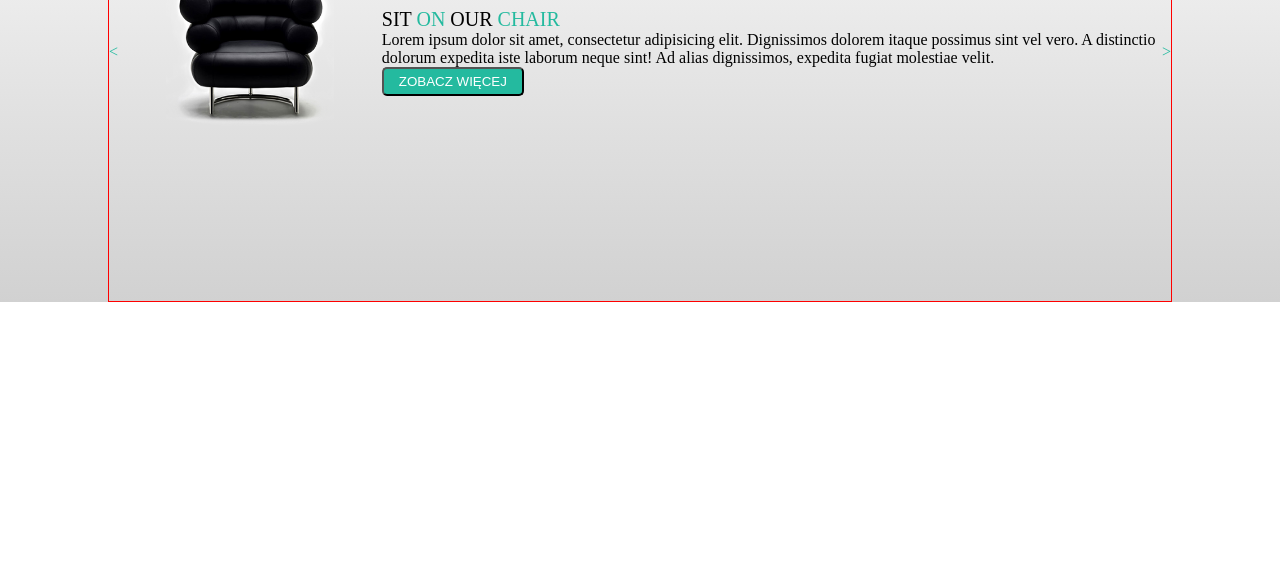
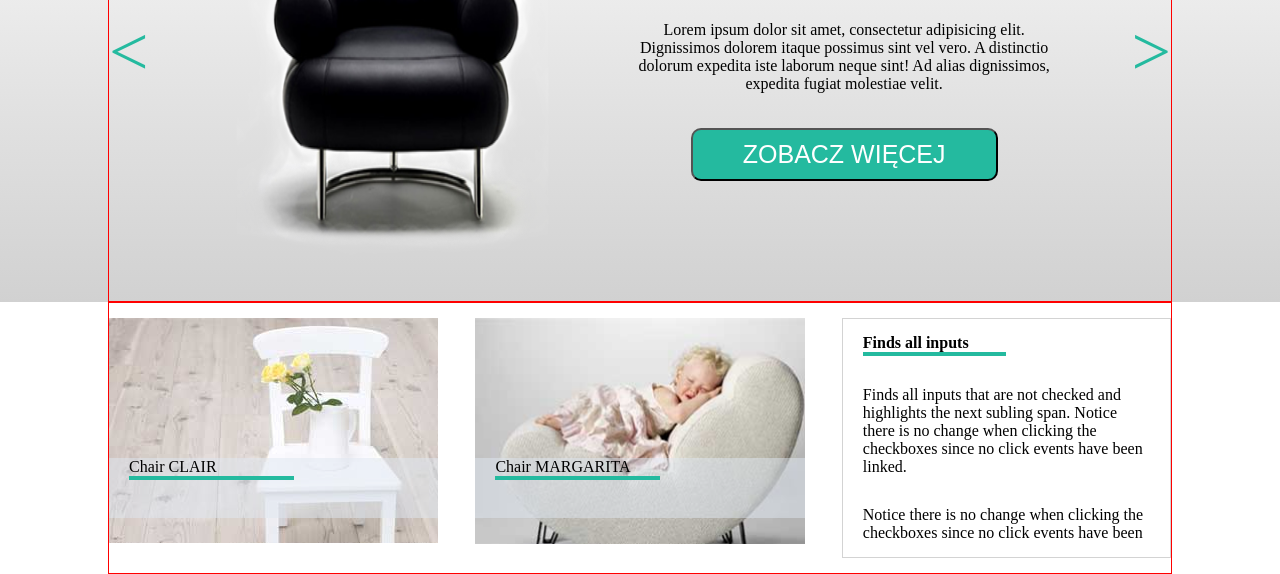
Before and after one commit to SylwiaKoloczek/PROJECT_ONE, a plain HTML site: page index.html in a window 1280 px wide. Shown: the part 238-812 px from the top of the page. Drawn offline with Linux system fonts and the light colour scheme.

Commit message:
Sekcja 2 skończona

```diff
--- a/css/style.css
+++ b/css/style.css
@@ -16,7 +16,6 @@ header .main_width{
     display: flex;
     justify-content: space-between;
     align-items: center;
-
 }
 
 .menu_item{
@@ -59,28 +58,126 @@ span{
 }
 
 /*SECTION 1*/
-section{
+.background{
     background: linear-gradient(to bottom, rgba(254,254,254,1) 0%, rgba(235,235,235,1) 41%, rgba(226,226,226,1) 60%, rgba(209,209,209,1) 100%);
 }
 .section_one:before{
     content: "<";
     display: block;
     color: #24ba9f;
+    font-size: 70px;
 }
 .section_one:after{
     content: '>';
     display: block;
     color: #24ba9f;
+    font-size: 70px;
 }
 button{
     color: white;
     background-color: #24ba9f;
-    border-radius: 5px;
-    padding:5px 15px;
+    border-radius: 10px;
+    margin: 0 auto;
+    font-size: 25px;
+    padding: 10px 50px;
 }
 .section_one h1{
-    font-size: 20px;
+    font-size: 45px;
 }
-section .main_width{
+.background .main_width{
     height: 500px;
 }
+.black_chair{
+    width: 50%;
+    height: 100%;
+    display: flex;
+    text-align: center; /* DLACZEGO KRZESŁO SIĘ ROZCIĄGNĘŁO? */
+}
+.specifics_one{
+    width: 50%;
+    height: 100%;
+    display: flex;
+    flex-direction: column;
+    justify-content: space-between;
+    padding-top: 130px;
+    padding-bottom: 120px;
+    padding-right: 80px;
+}
+.section_one{
+    display: flex;
+    text-align: center;
+}
+/* END OF SECTION 1*/
+
+/*SECTION 2 */
+.section_two{
+    display: flex;
+    justify-content: space-between;
+}
+.section_two div{
+    height: 240px;
+    margin-top: 15px;
+    margin-bottom: 15px;
+
+}
+.section_two_item1{
+    height: 100%;
+    background-image: url("../images/box1_img.jpg");
+    width: 31%;
+    background-size: contain;
+    background-repeat: no-repeat;
+    bottom: 10px;
+}
+.section_two_item2{
+    height: 100%;
+    width: 31%;
+    background-image: url("../images/box2_img.jpg");
+    background-size: contain;
+    background-repeat: no-repeat;
+    bottom: 10px;
+}
+.section_two_item3{
+    height: 100%;
+    width: 31%;
+}
+.section_two_item1 p{
+    width: 50%;
+    text-decoration: none;
+    border-bottom: 4px solid #24ba9f;
+    margin-left: 20px;
+}
+.section_two_item1>div{
+    /* position: absolute;
+    bottom: 10px; DLACZEGO NIE DZIAŁA*/
+    background-color: rgba(224, 231, 241, 0.5);
+    height: 25%;
+    margin-top: 140px;
+}
+.section_two_item2 p{
+    width: 50%;
+    text-decoration: none;
+    border-bottom: 4px solid #24ba9f;
+    margin-left: 20px;
+}
+.section_two_item2>div{
+    /* position: absolute;
+    bottom: 10px; DLACZEGO NIE DZIAŁA*/
+    background-color: rgba(224, 231, 241, 0.5);
+    height: 25%;
+    margin-top: 140px;
+}
+.section_two_item3{
+    border: 1px solid lightgrey;
+    display: flex;
+    justify-content: space-between;
+    flex-direction: column;
+    padding:0 20px;
+}
+.section_two_item3 h3{
+    font-weight: bold;
+    text-decoration: none;
+    border-bottom: 4px solid #24ba9f;
+}
+#section_two_item3_header{
+    width: 50%;
+}
--- a/index.html
+++ b/index.html
@@ -25,15 +25,25 @@
         </nav>
     </div>
 </header>
-<section>
+<section class="background">
     <div class="main_width display_style section_one">
-        <div><img src="images/black_chair.png"></div>
-        <div>
+        <div class="black_chair"><img src="images/black_chair.png"></div>
+        <div class="specifics_one">
             <h1>SIT <span>ON </span>OUR <span>CHAIR</span></h1>
             <p>Lorem ipsum dolor sit amet, consectetur adipisicing elit. Dignissimos dolorem itaque possimus sint vel vero. A distinctio dolorum expedita iste laborum neque sint! Ad alias dignissimos, expedita fugiat molestiae velit.</p>
             <button>ZOBACZ WIĘCEJ</button>
         </div>
-
+    </div>
+</section>
+<section>
+    <div class="main_width display_style section_two"> <!--CZY TE TRZY OBRAZKI MAJĄ BYĆ KLIKALNE? -->
+        <div class="section_two_item1"><div><p>Chair CLAIR</p></div></div>
+        <div class="section_two_item2"><div><p>Chair MARGARITA</p></div></div>
+        <div class="section_two_item3">
+            <div id="section_two_item3_header"><h3>Finds all inputs</h3></div>
+            <div><p>Finds all inputs that are not checked and highlights the next subling span. Notice there is no change when clicking the checkboxes since no click events have been linked.</p></div>
+            <div><p>Notice there is no change when clicking the checkboxes since no click events have been</p></div>
+        </div>
     </div>
 </section>
 </body>
```
